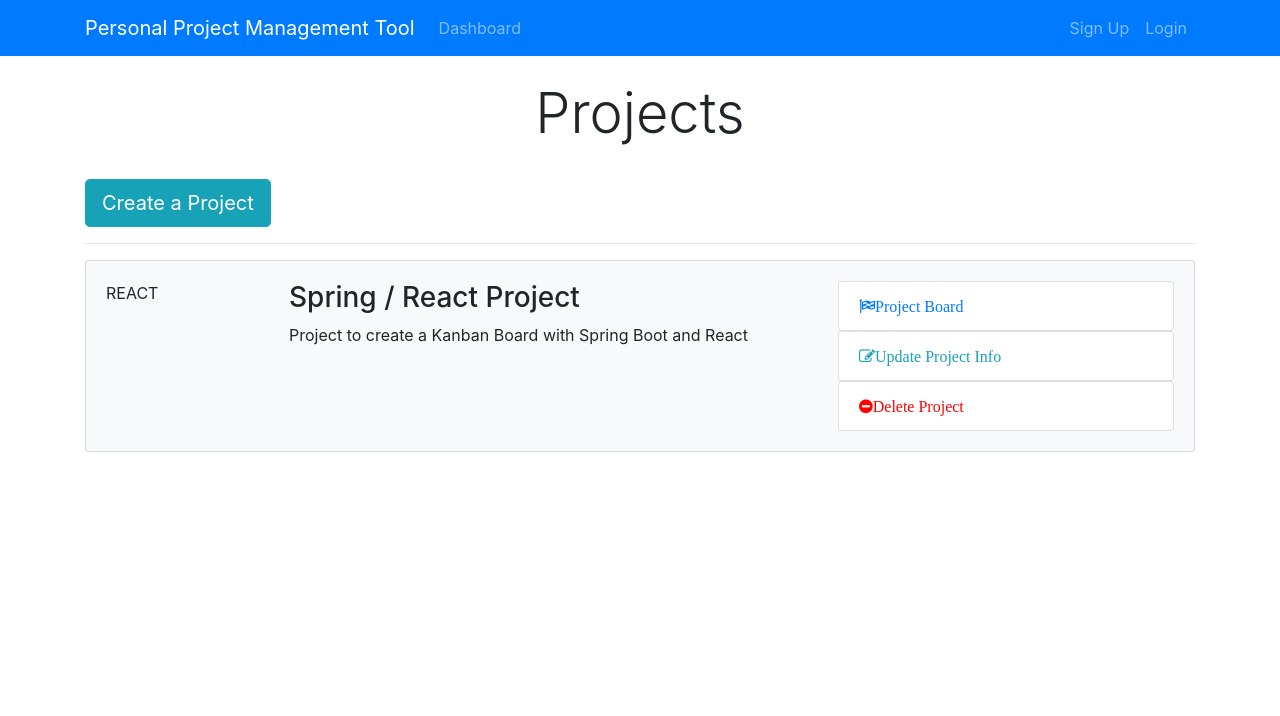
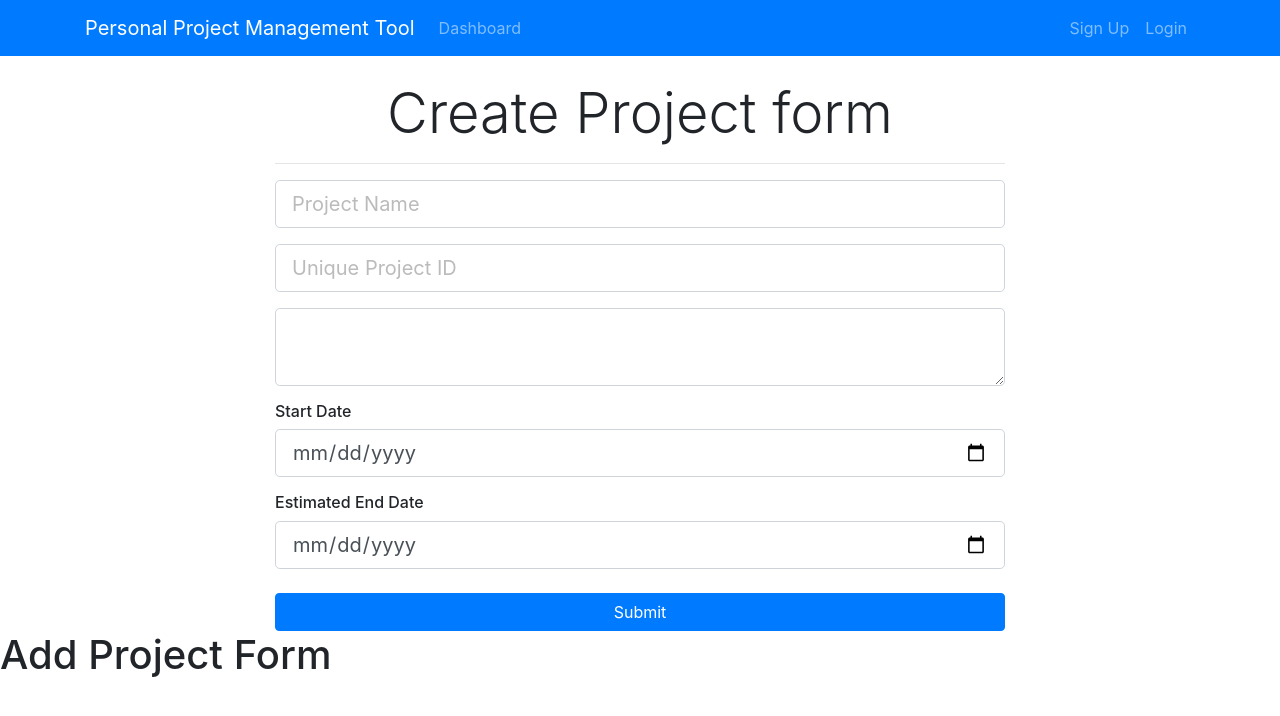
Before and after one commit to Saggnic/AgileIntPPMT, a React (Create React App) app in the folder ppmtool-react-client/: page /addProject in a window 1280 px wide. Shown: the top 716 px of the page. Built offline with nearby package versions, Linux system fonts and the light colour scheme.

Commit message:
Project form

```diff
--- a/ppmtool-react-client/package.json
+++ b/ppmtool-react-client/package.json
@@ -6,6 +6,7 @@
     "bootstrap": "^4.3.1",
     "react": "^16.8.6",
     "react-dom": "^16.8.6",
+    "react-router-dom": "^5.0.1",
     "react-scripts": "3.0.1"
   },
   "scripts": {
--- a/ppmtool-react-client/src/App.js
+++ b/ppmtool-react-client/src/App.js
@@ -2,12 +2,19 @@ import React from "react";
 import "./App.css";
 import Dashboard from "./components/Dashboard";
 import "bootstrap/dist/css/bootstrap.min.css";
+import { BrowserRouter as Router, Route } from "react-router-dom";
+import Header from "./components/Layout/Header";
+import AddProject from "./components/Project/AddProject";
 
 function App() {
   return (
-    <div className="App">
-      <Dashboard />
-    </div>
+    <Router>
+      <div className="App">
+        <Header />
+        <Route exact path="/dashboard" component={Dashboard} />
+        <Route exact path="/addProject" component={AddProject} />
+      </div>
+    </Router>
   );
 }
 
--- a/ppmtool-react-client/src/components/Dashboard.js
+++ b/ppmtool-react-client/src/components/Dashboard.js
@@ -1,34 +1,28 @@
 import React, { Component } from "react";
 import ProjectItem from "./Project/ProjectItem";
-import Header from "./Layout/Header";
+
+import CreateProjectButton from "./Project/CreateProjectButton";
 
 class Dashboard extends Component {
   render() {
     return (
       <div className="projects">
-        {
-          //Adding Header from Component. Going to Header.js
-          <Header />
-        }
         <div className="container">
           <div className="row">
             <div className="col-md-12">
               <h1 className="display-4 text-center">Projects</h1>
               <br />
-              <a href="ProjectForm.html" className="btn btn-lg btn-info">
-                Create a Project
-              </a>
+              <CreateProjectButton />
               <br />
+              <hr />
 
-              <hr />
+              {
+                //Going inside Project.js Component
+                <ProjectItem />
+              }
             </div>
           </div>
         </div>
-
-        {
-          //Going inside Project.js Component
-          <ProjectItem />
-        }
       </div>
     );
   }
--- /dev/null
+++ b/ppmtool-react-client/src/components/Project/AddProject.js
@@ -0,0 +1,120 @@
+import React, { Component } from "react";
+
+class AddProject extends Component {
+  constructor() {
+    super();
+
+    this.state = {
+      description: " ",
+      projectIdentifier: "",
+      projectName: "",
+      start_date: "",
+      end_date: ""
+    };
+  }
+
+  onChange(e) {
+    //this.setState({ projectName: e.target.value }); long way
+    this.setState({ [e.target.name]: e.target.value });
+  }
+
+  onSubmit(e) {
+    e.preventDefault();
+    const newProject = {
+      description: this.state.description,
+      projectIdentifier: this.state.projectIdentifier,
+      projectName: this.state.projectName,
+      start_date: this.state.start_date,
+      end_date: this.state.end_date
+    };
+  }
+
+  render() {
+    return (
+      <div>
+        {
+          //check name attribute input fields
+          //create constructor
+          //sset state
+          //set value of inpit field
+          //create onChange function
+          //set onChange on input field
+          //bind on construnctor
+          //check state change in the react extensiion
+        }
+        <div className="project">
+          <div className="container">
+            <div className="row">
+              <div className="col-md-8 m-auto">
+                <h5 className="display-4 text-center">Create Project form</h5>
+                <hr />
+                <form onSubmit={this.onSubmit.bind(this)}>
+                  <div className="form-group">
+                    <input
+                      type="text"
+                      className="form-control form-control-lg "
+                      placeholder="Project Name"
+                      name="projectName"
+                      value={this.state.projectName}
+                      onChange={this.onChange.bind(this)}
+                    />
+                  </div>
+                  <div className="form-group">
+                    <input
+                      type="text"
+                      className="form-control form-control-lg"
+                      placeholder="Unique Project ID"
+                      name="projectIdentifier"
+                      value={this.state.projectIdentifier}
+                      onChange={this.onChange.bind(this)}
+                    />
+                  </div>
+                  <div className="form-group">
+                    <textarea
+                      className="form-control form-control-lg"
+                      placeholder="Project Description"
+                      name="description"
+                      value={this.state.description}
+                      onChange={this.onChange.bind(this)}
+                    />
+                  </div>
+                  <h6>Start Date</h6>
+                  <div className="form-group">
+                    <input
+                      type="date"
+                      className="form-control form-control-lg"
+                      name="start_date"
+                      value={this.state.start_date}
+                      onChange={this.onChange.bind(this)}
+                    />
+                  </div>
+                  <h6>Estimated End Date</h6>
+                  <div className="form-group">
+                    <input
+                      type="date"
+                      className="form-control form-control-lg"
+                      name="end_date"
+                      value={this.state.end_date}
+                      onChange={this.onChange.bind(this)}
+                    />
+                  </div>
+
+                  <input
+                    type="submit"
+                    className="btn btn-primary btn-block mt-4"
+                  />
+                </form>
+              </div>
+            </div>
+          </div>
+        </div>
+
+        <h1>Add Project Form</h1>
+      </div>
+    );
+  }
+}
+
+export default AddProject;
+
+//"name" attributes in <form>  should exactly match java attribute name in backend
--- /dev/null
+++ b/ppmtool-react-client/src/components/Project/CreateProjectButton.js
@@ -0,0 +1,13 @@
+import React from "react";
+import { Link } from "react-router-dom";
+
+const CreateProjectButton = () => {
+  return (
+    <React.Fragment>
+      <Link to="/addProject" className="btn btn-lg btn-info">
+        Create a Project
+      </Link>
+    </React.Fragment>
+  );
+};
+export default CreateProjectButton;
```
